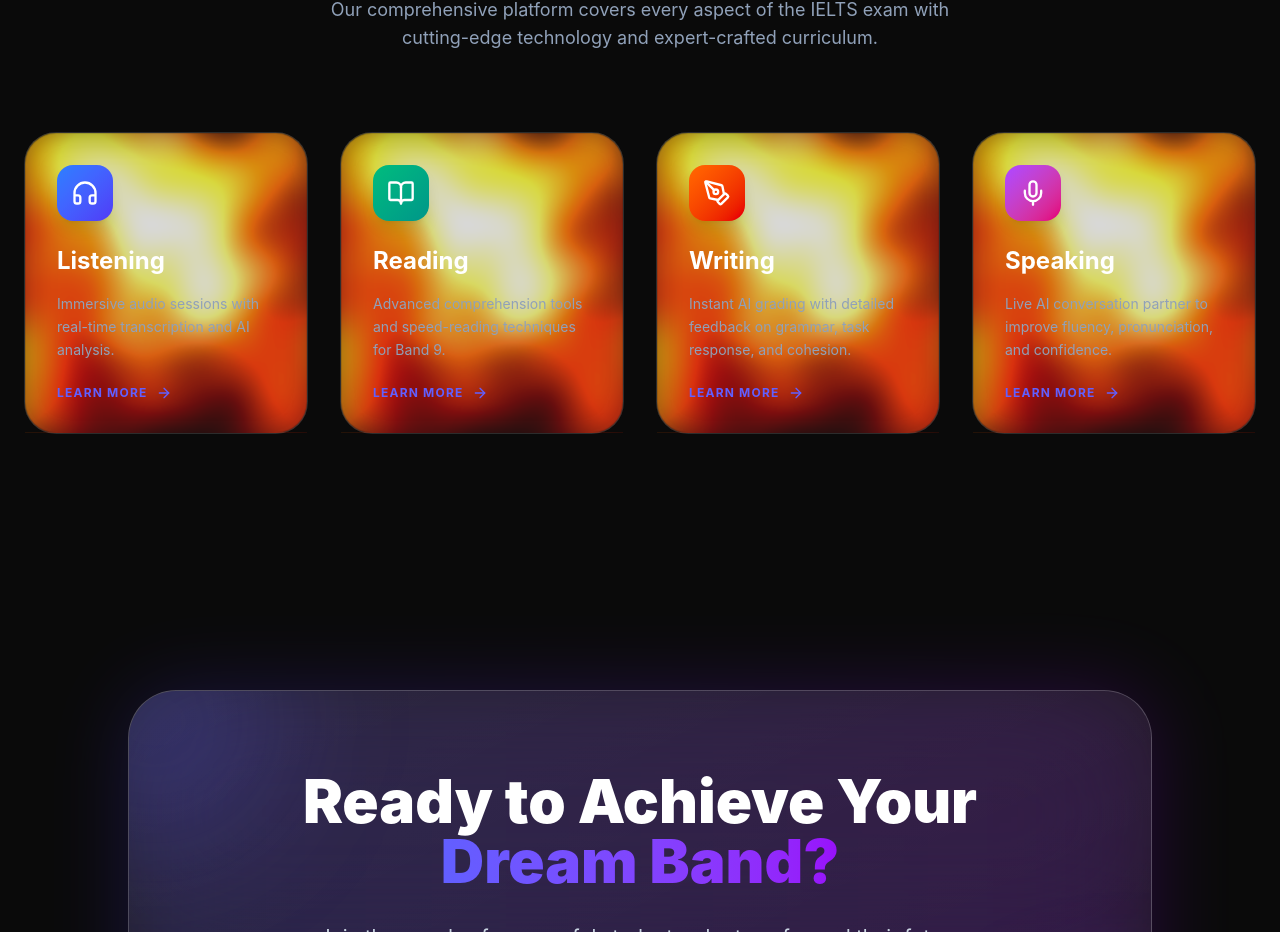
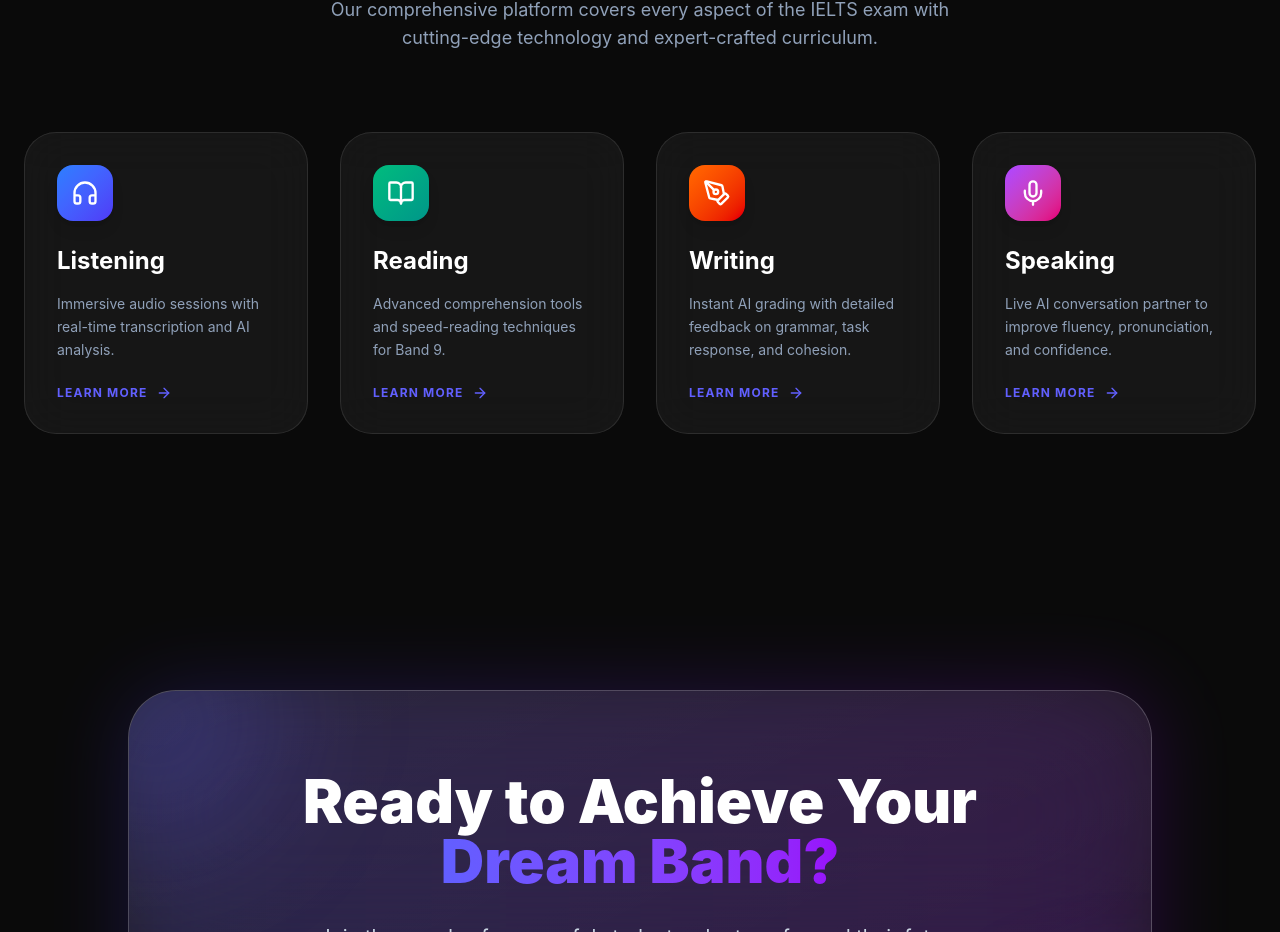
Before and after one commit to shohruxmuminov/ielts-with-antigravity, a React (Vite) app: page / in a window 1280 px wide. Shown: the part 1210-2142 px from the top of the page. Built offline with nearby package versions, Linux system fonts and the light colour scheme; no server answers; the database is empty.

Commit message:
feat: refine fiery hover intensity for explosive visual and zero leakage

```diff
--- a/src/index.css
+++ b/src/index.css
@@ -47,20 +47,22 @@
 
 @utility fire-blur-hover {
   position: relative;
-  transition: all 0.5s cubic-bezier(0.4, 0, 0.2, 1);
+  transition: all 0.5s cubic-bezier(0.23, 1, 0.32, 1);
 
   &::before, &::after {
     content: '';
     position: absolute;
-    inset: -15px;
+    inset: -20px;
     background-image: url('/realistic_flame_texture.png');
     background-size: 200% 200%;
-    filter: blur(20px) brightness(1.3) contrast(1.5) url('#fire-turbulence');
+    filter: blur(20px) brightness(1.1) contrast(1.2) url('#fire-turbulence');
     opacity: 0;
+    scale: 0.8;
     z-index: -1;
-    border-radius: 2.5rem;
-    transition: opacity 0.6s ease-in-out;
+    border-radius: 3rem;
+    transition: all 0.6s cubic-bezier(0.34, 1.56, 0.64, 1);
     pointer-events: none;
+    visibility: hidden;
   }
 
   &::before {
@@ -75,13 +77,16 @@
   }
 
   &:hover::before, &:hover::after {
-    opacity: 0.8;
+    opacity: 1;
+    scale: 1;
+    visibility: visible;
+    filter: blur(25px) brightness(1.6) contrast(1.8) url('#fire-turbulence');
   }
 
   &:hover {
-    transform: translateY(-8px) scale(1.01);
-    border-color: rgba(255, 120, 0, 0.5);
-    box-shadow: 0 0 40px rgba(255, 80, 0, 0.2);
+    transform: translateY(-10px) scale(1.02);
+    border-color: rgba(255, 140, 0, 0.7);
+    box-shadow: 0 0 50px rgba(255, 60, 0, 0.3), inset 0 0 20px rgba(255, 100, 0, 0.1);
   }
 }
 
```
